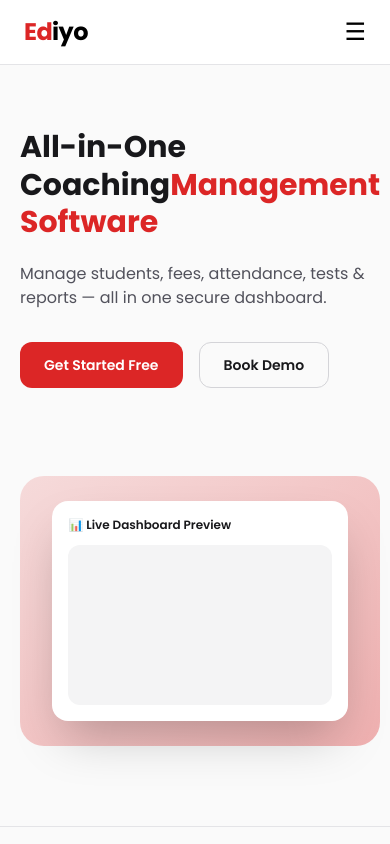
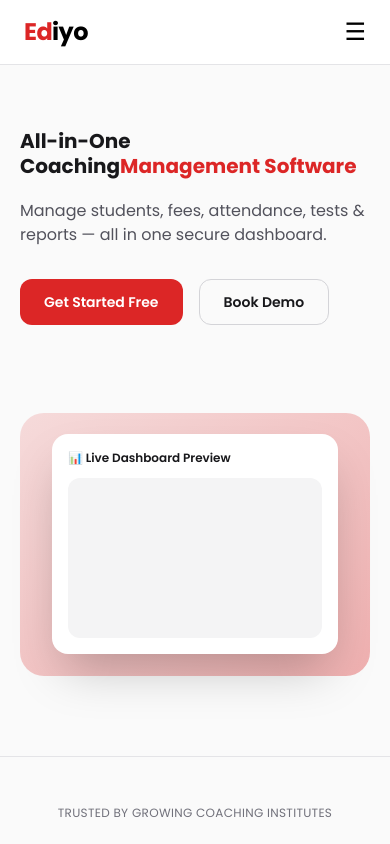
Before and after one commit to riturajrai/TutionMangmentSystem, a Next.js app: page / in a window 390 px wide. Shown: the top 844 px of the page. Built offline with nearby package versions, Linux system fonts and the light colour scheme.

Commit message:
new updated code

```diff
--- a/app/page.tsx
+++ b/app/page.tsx
@@ -48,7 +48,7 @@
       <section className="relative pt-16 pb-20 md:pt-24 md:pb-32 px-5 sm:px-8">
         <div className="max-w-7xl mx-auto grid lg:grid-cols-2 gap-12 lg:gap-16 items-center">
           <div>
-            <h1 className="text-3xl sm:text-4xl md:text-5xl font-extrabold leading-tight">
+            <h1 className="text-xl sm:text-4xl md:text-5xl font-extrabold leading-tight">
               All-in-One Coaching
               <br className="hidden sm:block" />
               <span className="text-[rgb(var(--color-primary))]">
```
